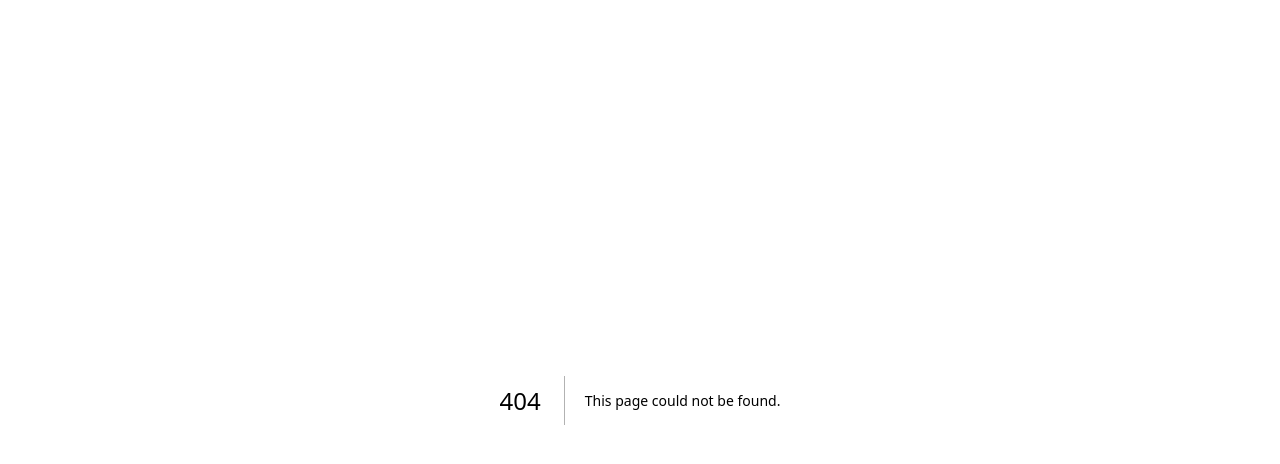
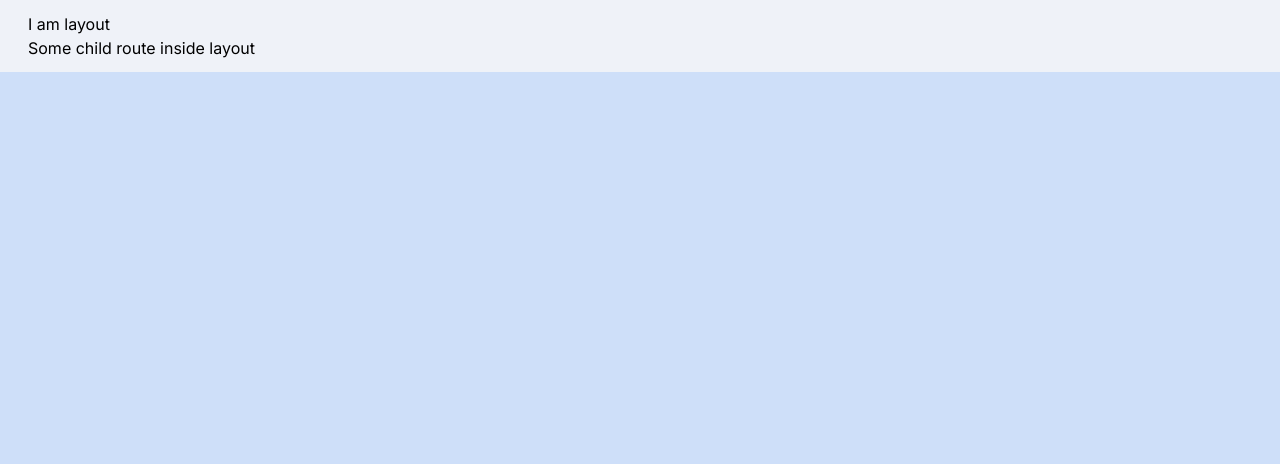
Before and after one commit to Nabeel-Mufin/test-app-router-next-js, a Next.js app: page /dashboard/child-route in a window 1280 px wide. Before the commit this address had no page. Shown: the top 464 px of the page. Built offline with nearby package versions, Linux system fonts and the light colour scheme.

Commit message:
add simple layout

```diff
--- /dev/null
+++ b/src/app/dashboard/child-route/page.tsx
@@ -0,0 +1,11 @@
+import Image from 'next/image'
+import Link from 'next/link'
+
+export default function Dashboard() {
+    return (
+        <main className="flex min-h-screen flex-col items-center justify-between p-24">
+            <h1>Child page </h1>
+            <Link href='/'>Click to go back</Link>
+        </main>
+    )
+}
--- /dev/null
+++ b/src/app/dashboard/layout.tsx
@@ -0,0 +1,19 @@
+"use client";
+import Link from "next/link";
+import React, { useState } from "react";
+
+export default function DashboardLayout({
+    children, // will be a page or nested layout
+}: {
+    children: React.ReactNode;
+}) {
+
+    return (
+        <div className="!min-h-screen w-full bg-[#CEDFF9]">
+            <div className="gap-4 pr-6 pl-7 py-3 !bg-[#eff2f8]">
+                <p>I am layout</p>
+                <Link href='child-route'>Some child route inside layout</Link>
+            </div>
+        </div>
+    );
+}
```
